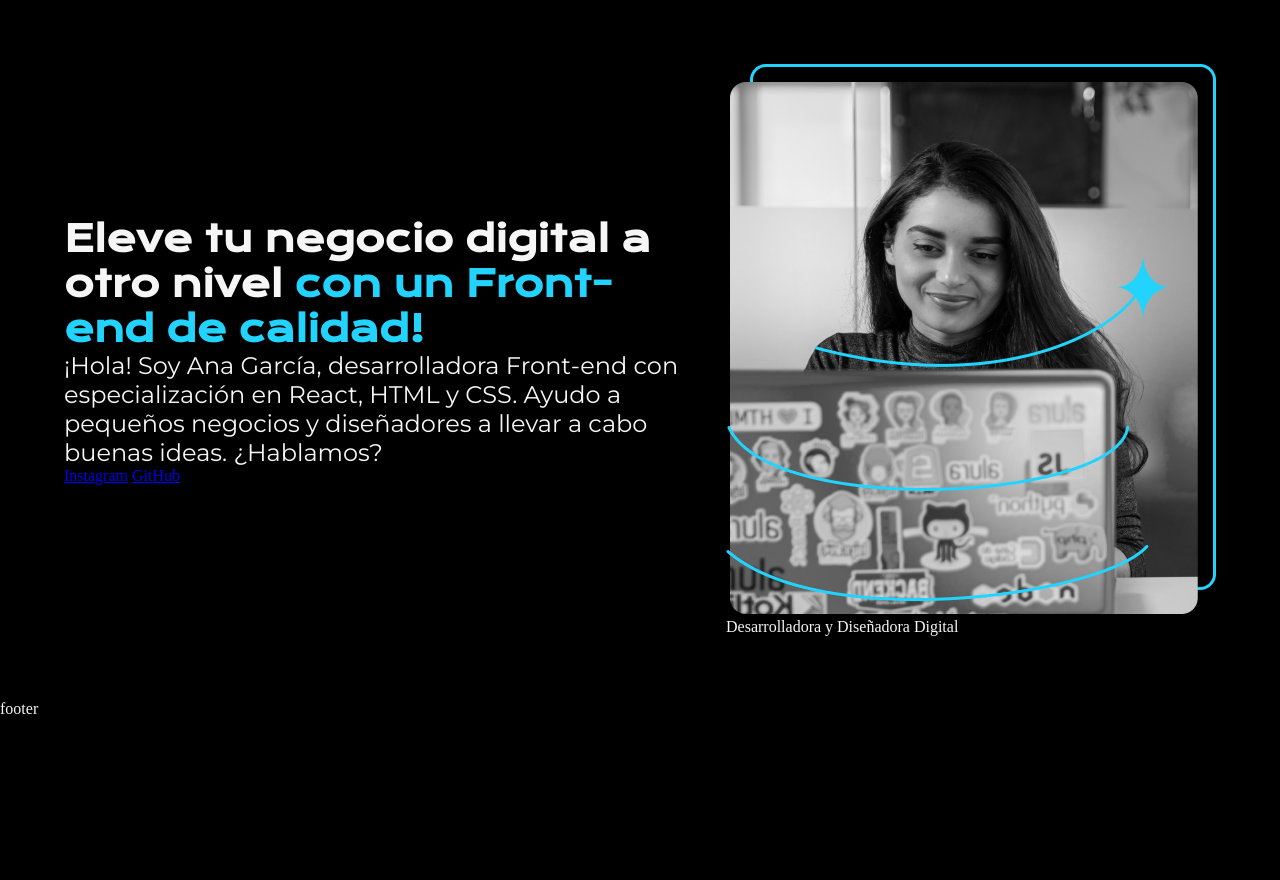
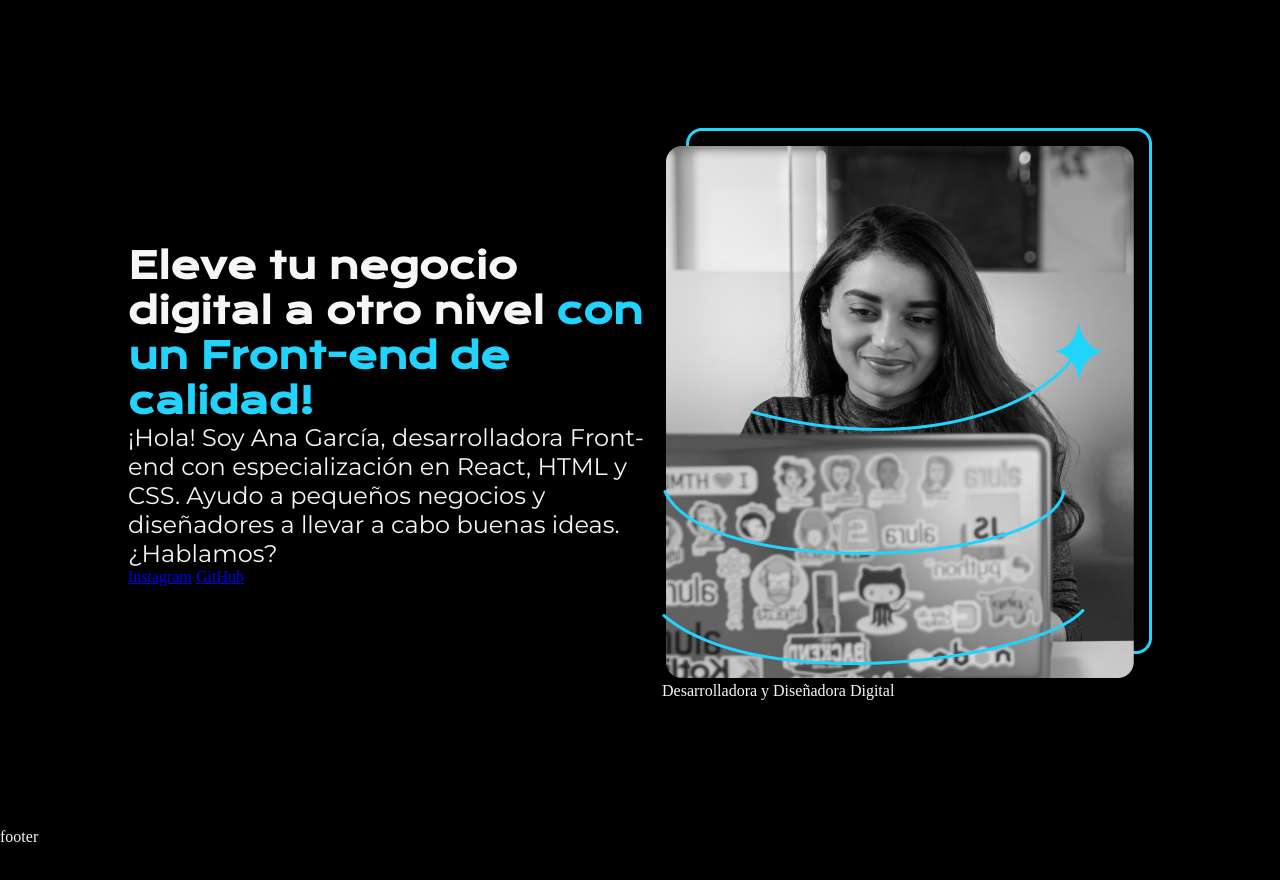
Before and after one commit to pablins/portafolio-ana, a plain HTML site: page index.html in a window 1280 px wide. Drawn offline with nearby package versions, Linux system fonts and the light colour scheme.

Commit message:
Ajusta fuente secundaria y margin de contenido

```diff
--- a/style.css
+++ b/style.css
@@ -23,7 +23,7 @@ body {
 .presentacion {
     display: flex; /*Por default deja el 'flex-direction: row', es decir, deja los hijos en línea horizontalmente*/
     align-items: center; /*Es como el justify-content pero perpendicular al eje principal. Centra los elementos verticalmente teniendo como referencia el elemento más alto*/
-    margin: 5%;/*espacio afuera*/
+    margin: 10%;/*espacio afuera*/
     justify-content: space-between;/*para separar el texto de la imagen*/
 }
 
@@ -33,11 +33,11 @@ body {
 
 .presentacion__contenido__titulo {
     font-size: 36px;
-    font-family: "Krona One", serif;
+    font-family: "Krona One", sans-serif;
 }
 
 .presentacion__contenido__texto {
-    font-family: "Montserrat", serif;
+    font-family: "Montserrat", sans-serif;
     font-size: 24px;
     font-weight: 400;
 }
```
